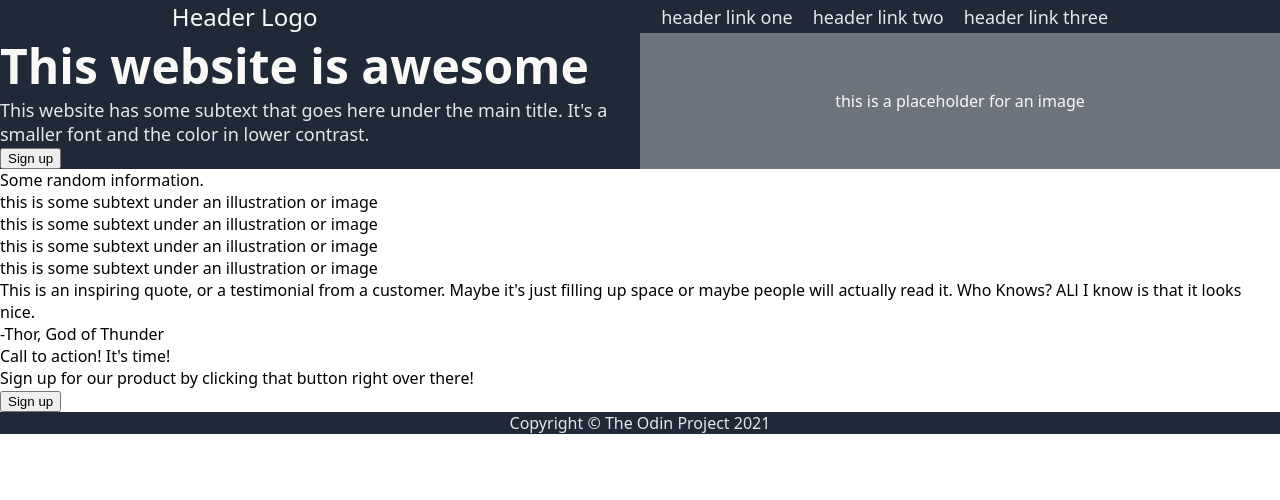
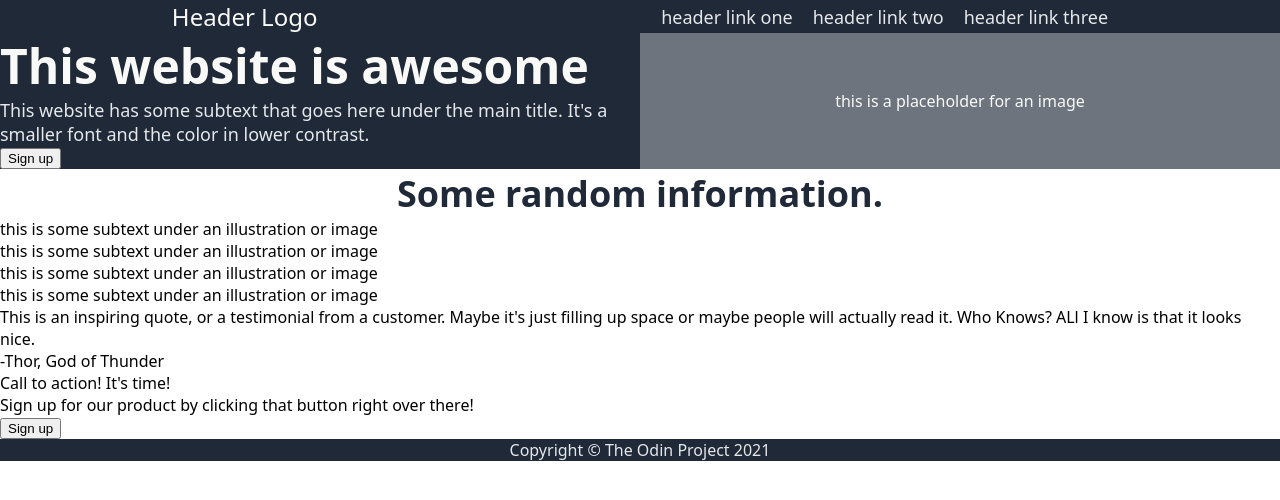
Before and after one commit to kp-pham/landing-page, a plain HTML site: page index.html in a window 1280 px wide. Drawn offline with Linux system fonts and the light colour scheme.

Commit message:
feat: change font-size, color, and weight of information header
Make information header text match design provided.

```diff
--- a/index.html
+++ b/index.html
@@ -30,7 +30,7 @@
             <div class="hero-image">this is a placeholder for an image</div>
         </div>
 
-        <div class="information-title">Some random information.</div>
+        <div class="information-header">Some random information.</div>
         <div class="information-section">
             <div class="card">
                 <div class="illustration"></div>
--- a/styles.css
+++ b/styles.css
@@ -63,6 +63,13 @@ a {
     background-color: #6D747E;
 }
 
+.information-header {
+    text-align: center;
+    font-size: 36px;
+    font-weight: 900;
+    color: #1F2937;
+}
+
 .footer {
     display: flex;
     justify-content: center;
```
